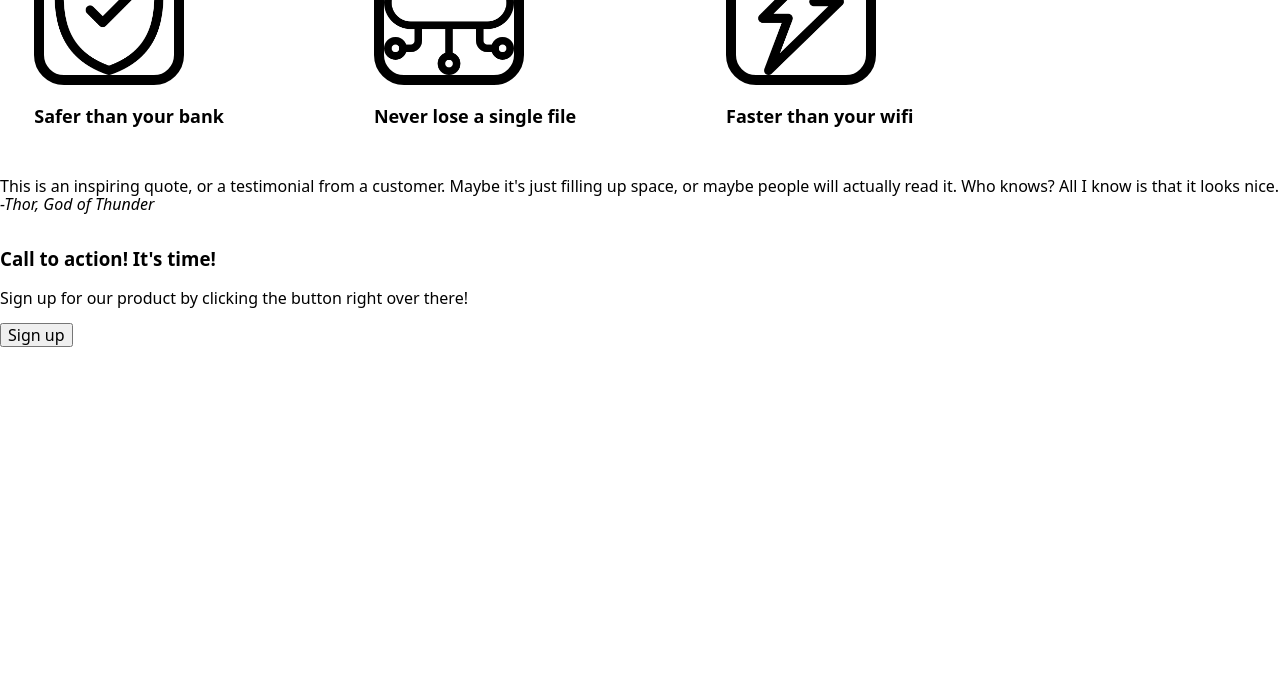
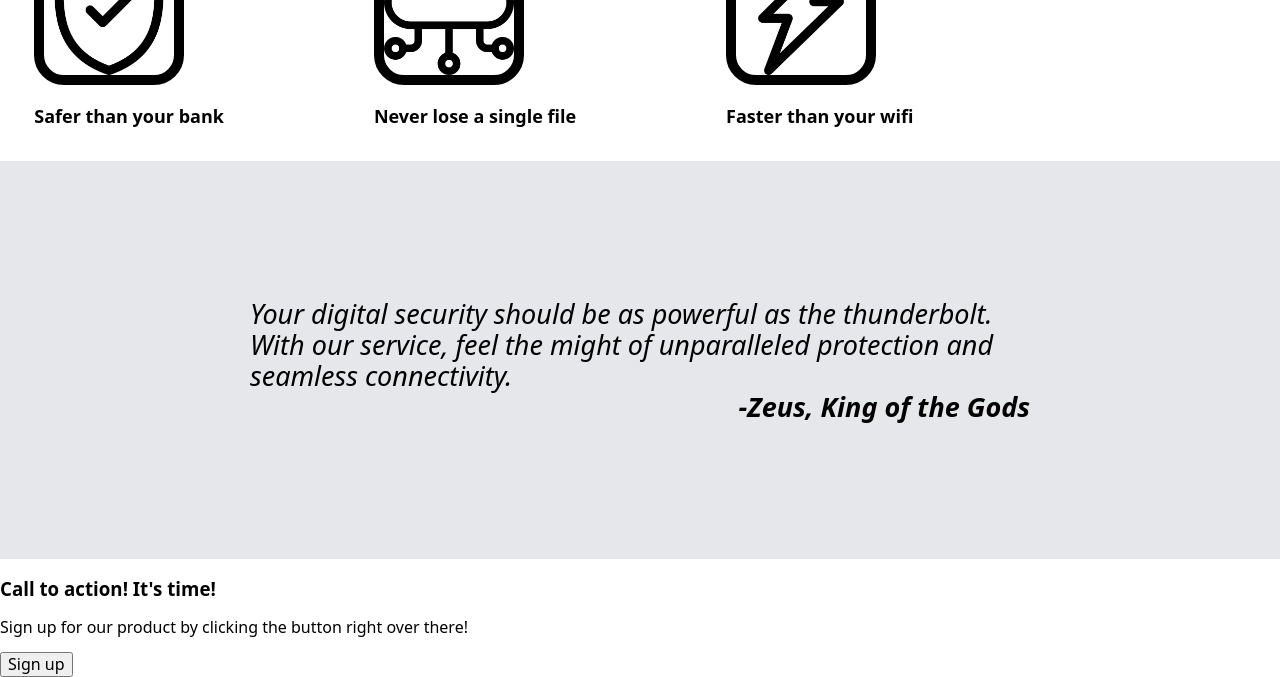
Before and after one commit to Hanikn/landing, a website: page index.html in a window 1280 px wide. Shown: the part 913-1590 px from the top of the page. Before the commit the page ends 1260 px from the top, so only its background shows below. Drawn offline with nearby package versions, Linux system fonts and the light colour scheme.

Commit message:
Added Quote section styles

```diff
--- a/index.html
+++ b/index.html
@@ -78,10 +78,10 @@
       </ul>
       <section class="quote">
         <p class="quote-paragraph">
-          This is an inspiring quote, or a testimonial from a customer. Maybe
-          it's just filling up space, or maybe people will actually read it. Who
-          knows? All I know is that it looks nice.
-          <cite>-Thor, God of Thunder</cite>
+          Your digital security should be as powerful as the thunderbolt. With
+          our service, feel the might of unparalleled protection and seamless
+          connectivity.
+          <cite class="quote-cite">-Zeus, King of the Gods</cite>
         </p>
       </section>
     </main>
--- a/styles.css
+++ b/styles.css
@@ -157,3 +157,27 @@ main {
     font-size: large;
     font-weight: bold;
 }
+
+/* Quote Section */
+
+.quote {
+    display: flex;
+    justify-content: center;
+    background-color: #E5E7EB;
+    width: 100%;
+    box-sizing: border-box;
+}
+
+.quote-paragraph {
+    font-size: 27px;
+    width: 1000px;
+    font-style: italic;
+    padding: 110px;
+    box-sizing: border-box;
+}
+
+.quote-cite {
+    display: flex;
+    justify-content: flex-end;
+    font-weight: bold;
+}
```
